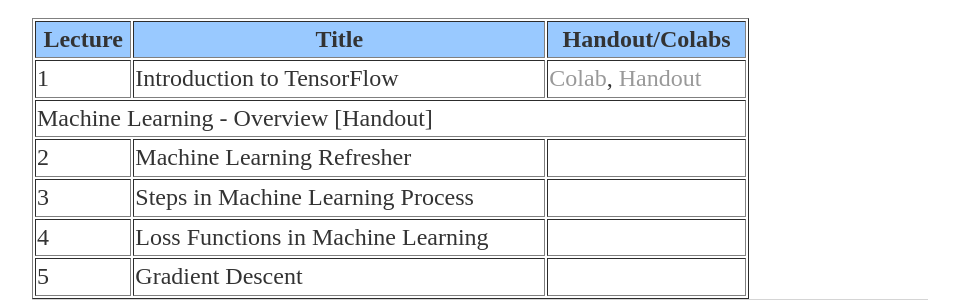
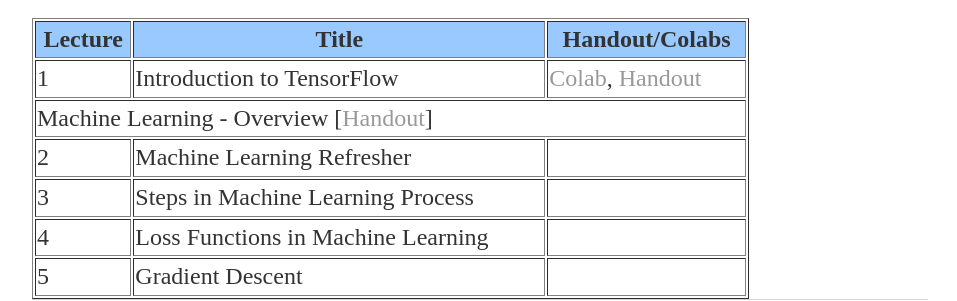
Before and after one commit to tfindiamooc/tfindiamooc.github.io, a Jekyll site: the page built from index.html, in a window 1280 px wide. Shown: the part 801-1102 px from the top of the page, without its empty margins (160-1117 px from the left). Built offline with Jekyll 4.4.1, drawn with Linux system fonts in a browser that asks for light colours; part of the change alters nothing that is shown.

```diff
--- a/index.html
+++ b/index.html
@@ -32,10 +32,11 @@ title: Practical Machine Learning with TensorFlow 2.0
 		<td> 1 </td>
 		<td> Introduction to TensorFlow </td>
 		<td> <a href='https://colab.research.google.com/github/tfindiamooc/tfindiamooc.github.io/blob/master/colabs/session_1_beginner.ipynb'>Colab</a>,
-			<a href='https://docs.google.com/document/d/e/2PACX-1vQtBG1AlLJg5OD5hxRYU2b1tCBYx2pb9RcF4NXe9OTO7qaWSS6yCU9WH0wGBO8pAwr8B_RAd707etiG/pub'>Handout</a> </td>
+			<a href='https://tfindiamooc.github.io/blog/2019/08/31/TF-Intro'>Handout</a> </td>
 	</tr>
 	<tr>
-		<td colspan=3>Machine Learning - Overview [Handout]</td>
+		<td colspan=3>Machine Learning - Overview
+			[<a href='https://tfindiamooc.github.io/blog/2019/08/31/Machine-Learning-Review'>Handout</a>]</td>
 	</tr>
 	<tr>
 		<td> 2 </td>
```
